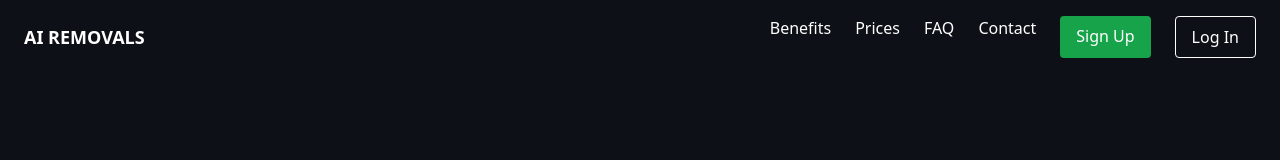
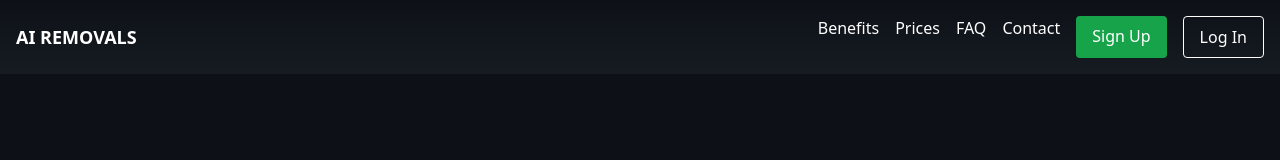
Before and after one commit to Gullmegler/mitt-prosjekt, a React (Create React App) app: page / in a window 1280 px wide. Shown: the top 160 px of the page. Built offline with nearby package versions, Linux system fonts and the light colour scheme.

Commit message:
Update Navbar.jsx

```diff
--- a/src/components/Navbar.jsx
+++ b/src/components/Navbar.jsx
@@ -1,16 +1,16 @@
+import React from "react";
+
 export default function Navbar() {
   return (
-    <nav className="flex justify-between items-center px-6 py-4 bg-[#0d1117]">
-      <a href="https://airemovals.co.uk" className="text-white font-bold text-lg">
-        AI REMOVALS
-      </a>
-      <div className="hidden md:flex gap-6">
-        <a href="#benefits" className="text-white hover:underline">Benefits</a>
-        <a href="#prices" className="text-white hover:underline">Prices</a>
-        <a href="#faq" className="text-white hover:underline">FAQ</a>
-        <a href="#contact" className="text-white hover:underline">Contact</a>
-        <a href="/signup" className="bg-green-600 text-white px-4 py-2 rounded">Sign Up</a>
-        <a href="/login" className="border border-white text-white px-4 py-2 rounded">Log In</a>
+    <nav className="flex justify-between items-center p-4 bg-gradient-to-b from-[#0d1117] to-[#161b22] text-white">
+      <a href="https://airemovals.co.uk" className="font-bold text-lg">AI REMOVALS</a>
+      <div className="space-x-4 hidden md:flex">
+        <a href="#benefits">Benefits</a>
+        <a href="#prices">Prices</a>
+        <a href="#faq">FAQ</a>
+        <a href="#contact">Contact</a>
+        <a href="/signup" className="bg-green-600 px-4 py-2 rounded text-white">Sign Up</a>
+        <a href="/login" className="border border-white px-4 py-2 rounded">Log In</a>
       </div>
     </nav>
   );
```
